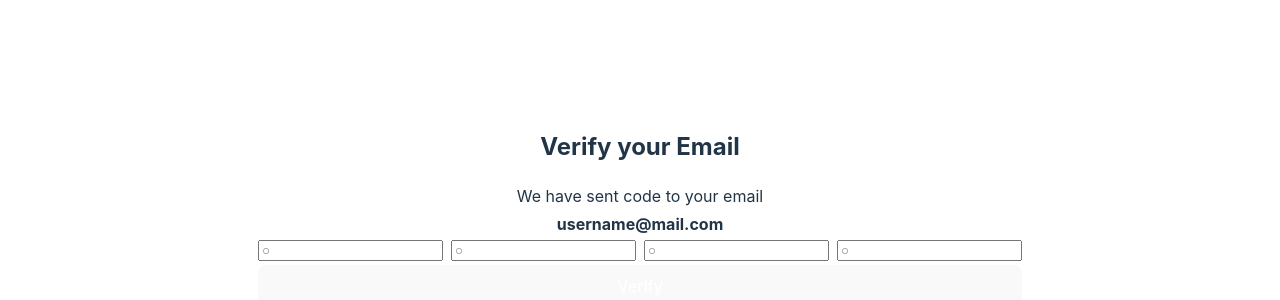
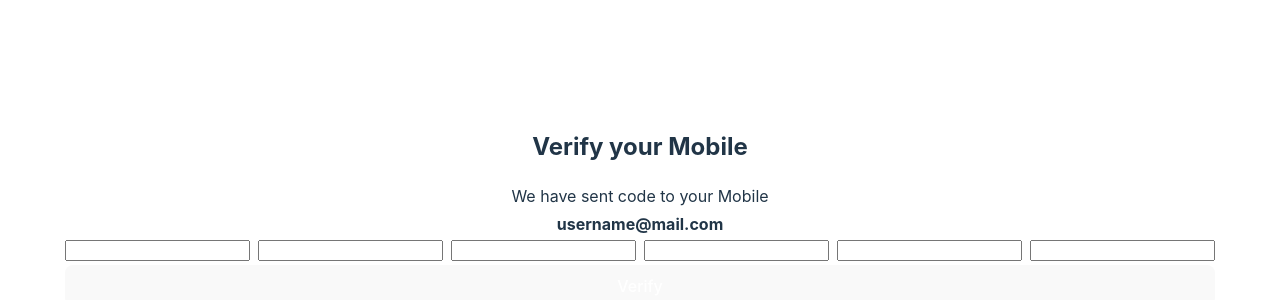
Before and after one commit to Guruprasad3n/otp, a React (Vite) app in the folder Client/: page /verify in a window 1280 px wide. Shown: the part 190-490 px from the top of the page. Built offline with nearby package versions, Linux system fonts and the light colour scheme; the HTML template or start-up script is replaced by a standard one.

Commit message:
Components Added

```diff
--- a/Client/src/Components/Verify.tsx
+++ b/Client/src/Components/Verify.tsx
@@ -1,6 +1,6 @@
-'use client'
+"use client";
 
-import { Center, Heading } from '@chakra-ui/react'
+import { Center, Heading } from "@chakra-ui/react";
 import {
   Button,
   FormControl,
@@ -9,45 +9,59 @@ import {
   Stack,
   useColorModeValue,
   HStack,
-} from '@chakra-ui/react'
-import { PinInput, PinInputField } from '@chakra-ui/react'
+} from "@chakra-ui/react";
+import { PinInput, PinInputField } from "@chakra-ui/react";
+import { useState } from "react";
 
 export default function Verify() {
+  const [isOtp, setIsOtp] = useState("");
+  const handleVerify = () => {};
+
   return (
     <Flex
-      minH={'100vh'}
-      align={'center'}
-      justify={'center'}
-      bg={useColorModeValue('gray.50', 'gray.800')}>
+      minH={"100vh"}
+      align={"center"}
+      justify={"center"}
+      bg={useColorModeValue("gray.50", "gray.800")}
+    >
       <Stack
         spacing={4}
-        w={'full'}
-        maxW={'sm'}
-        bg={useColorModeValue('white', 'gray.700')}
-        rounded={'xl'}
-        boxShadow={'lg'}
+        w={"full"}
+        maxW={"sm"}
+        bg={useColorModeValue("white", "gray.700")}
+        rounded={"xl"}
+        boxShadow={"lg"}
         p={6}
-        my={10}>
+        my={10}
+      >
         <Center>
-          <Heading lineHeight={1.1} fontSize={{ base: '2xl', md: '3xl' }}>
-            Verify your Email
+          <Heading lineHeight={1.1} fontSize={{ base: "2xl", md: "3xl" }}>
+            Verify your Mobile
           </Heading>
         </Center>
         <Center
-          fontSize={{ base: 'sm', sm: 'md' }}
-          color={useColorModeValue('gray.800', 'gray.400')}>
-          We have sent code to your email
+          fontSize={{ base: "sm", sm: "md" }}
+          color={useColorModeValue("gray.800", "gray.400")}
+        >
+          We have sent code to your Mobile
         </Center>
         <Center
-          fontSize={{ base: 'sm', sm: 'md' }}
+          fontSize={{ base: "sm", sm: "md" }}
           fontWeight="bold"
-          color={useColorModeValue('gray.800', 'gray.400')}>
+          color={useColorModeValue("gray.800", "gray.400")}
+        >
           username@mail.com
         </Center>
         <FormControl>
           <Center>
             <HStack>
-              <PinInput>
+              <PinInput
+                placeholder=""
+                value={isOtp}
+                onChange={(value) => setIsOtp(value)}
+              >
+                <PinInputField />
+                <PinInputField />
                 <PinInputField />
                 <PinInputField />
                 <PinInputField />
@@ -58,15 +72,17 @@ export default function Verify() {
         </FormControl>
         <Stack spacing={6}>
           <Button
-            bg={'blue.400'}
-            color={'white'}
+            onClick={handleVerify}
+            bg={"blue.400"}
+            color={"white"}
             _hover={{
-              bg: 'blue.500',
-            }}>
+              bg: "blue.500",
+            }}
+          >
             Verify
           </Button>
         </Stack>
       </Stack>
     </Flex>
-  )
+  );
 }
```
